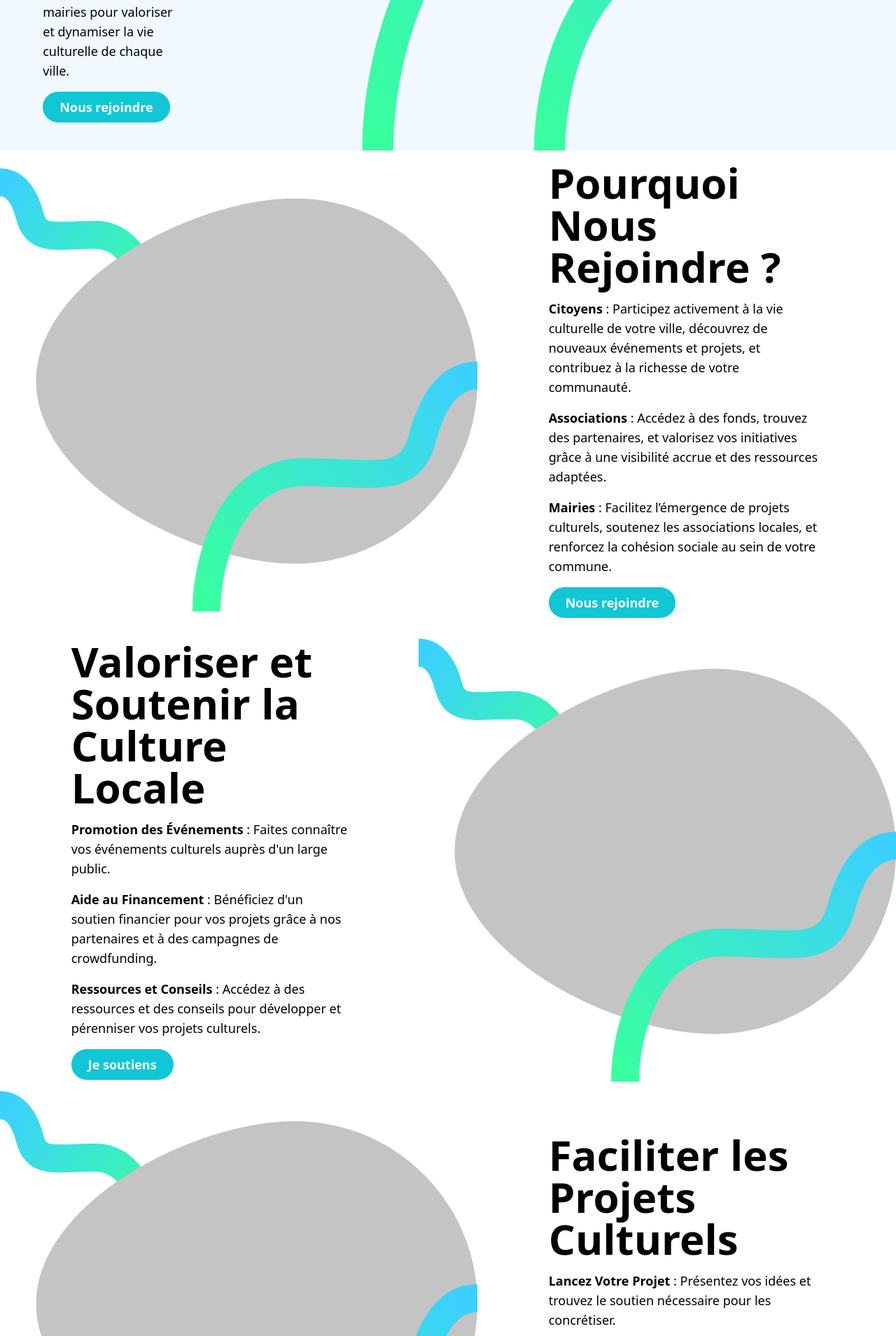
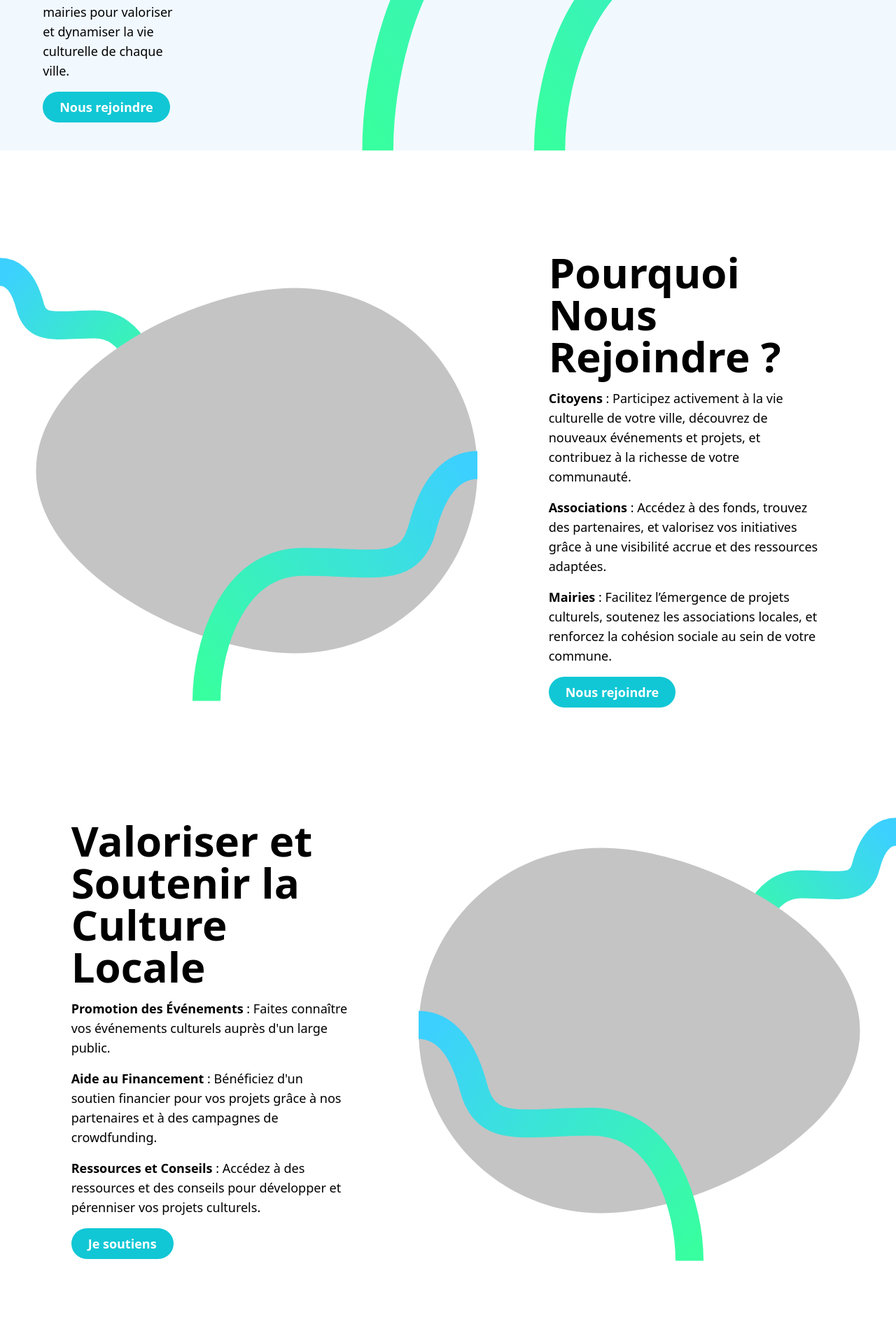
Before and after one commit to Quegrec/Compete_lean, a Symfony app: template templates/homepage.html.twig in a window 1280 px wide. Shown: the part 589-2498 px from the top of the page at 70% size. Run offline with Twig, Linux system fonts and the light colour scheme; the template is opened without the code that fills it, so the values that code supplies are empty; form fields are guessed from the names that the template uses; style sheets or scripts are compiled from the project's sources; some libraries are stand-ins or nearby versions.

Commit message:
LP integration (desktop) done v2, only missing images

```diff
--- a/templates/homepage.html.twig
+++ b/templates/homepage.html.twig
@@ -1,4 +1,13 @@
 {% extends "base.html.twig" %}
+
+{% block stylesheets %}
+    {{ parent() }}
+    <style>
+        .rotate-y-180 {
+            transform: rotateY(180deg);
+        }
+    </style>
+{% endblock %}
 
 {% block body %}
     <div class="bg-background flex flex-row ">
@@ -12,7 +21,7 @@
         <img class="h-[700px] mt-10" src="img/vagues.svg">
     </div>
 
-    <div class="flex flex-row">
+    <div class="flex flex-row mt-32">
         <img src="img/bulle.svg">
         <div class="flex flex-col items-start w-4/12 place-self-center gap-4 mx-auto p-4">
             <h2 class="text-6xl font-black">Pourquoi Nous Rejoindre ?</h2>
@@ -29,8 +38,8 @@
         </div>
     </div>
 
-    <div class="flex flex-row-reverse">
-        <img src="img/bulle.svg">
+    <div class="flex flex-row-reverse mt-32">
+        <img src="img/bulle.svg" class="rotate-y-180">
         <div class="flex flex-col items-start w-4/12 place-self-center gap-4 mx-auto p-4">
             <h2 class="text-6xl font-black">Valoriser et Soutenir la Culture Locale</h2>
             <p class="text-lg">
@@ -46,7 +55,7 @@
         </div>
     </div>
 
-    <div class="flex flex-row">
+    <div class="flex flex-row mt-32">
         <img src="img/bulle.svg">
         <div class="flex flex-col items-start w-4/12 place-self-center gap-4 mx-auto p-4">
             <h2 class="text-6xl font-black">Faciliter les Projets Culturels</h2>
@@ -63,7 +72,7 @@
         </div>
     </div>
 
-    <div class="container mx-auto rounded-3xl bg-cta text-white h-[350px] text-center">
+    <div class="container mx-auto rounded-3xl bg-cta text-white h-[350px] text-center mt-48">
     <p class="text-6xl font-black py-16 px-24">Pour en savoir plus rejoignez notre newsletter</p>
     {{ form_start(form) }}
         <div class="flex justify-center mb-6 gap-16">
```
